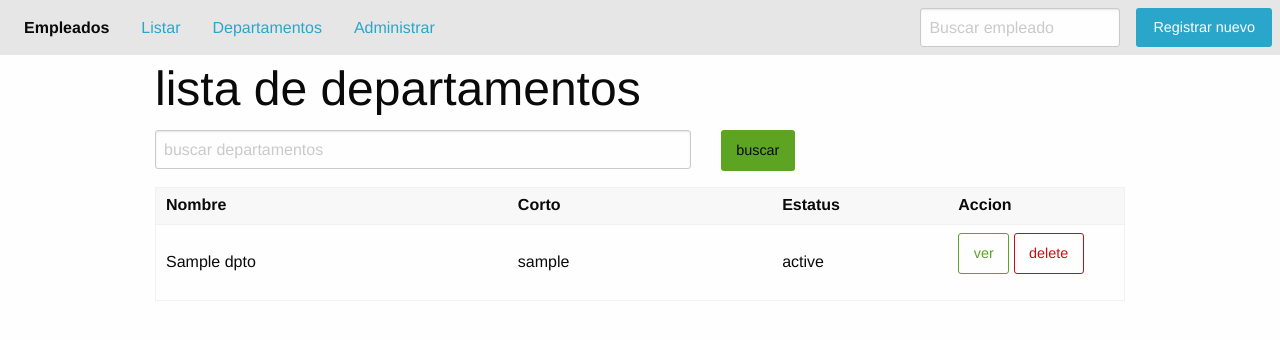
After one commit to rafadjrr/nomina, a Django app: template templates/departamento/lista.html in a window 1280 px wide. The commit adds this page. Shown: the top 340 px of the page. Run offline with Django 4.2, Linux system fonts and the light colour scheme; the template is opened without the code that fills it: most values are stand-ins (such as "Sample title", 1, 10 or a date in 2020); some libraries are stand-ins or nearby versions.

Commit message:
add action departamentos, list view

```diff
--- a/apps/departamento/urls.py
+++ b/apps/departamento/urls.py
@@ -2,6 +2,8 @@ from django.contrib import admin
 from django.urls import path
 
 from . import views
+app_name = "dpto_app"
 urlpatterns = [
-    path('new-departamento/', views.NewDepartamentoView.as_view(), name='newdpto')
+    path('new/', views.NewDepartamentoView.as_view(), name='newdpto'),
+    path('list/', views.DepartamentoListView.as_view(), name='listdpto')
 ]
--- a/apps/empleado/views.py
+++ b/apps/empleado/views.py
@@ -9,6 +9,7 @@ from .models import Empleado
 class EmpleadoListView(ListView):
 #    model = Empleado
     template_name = "empleado/list_all.html"
+    context_object_name = "empleados"
     paginate_by = 5
     def get_queryset(self):
         palabra_clave = self.request.GET.get("kword",'')
--- /dev/null
+++ b/templates/departamento/lista.html
@@ -0,0 +1,54 @@
+{% extends 'base.html' %}
+{% load static %}
+
+{% block titulo %}
+lista de departamentos
+{% endblock titulo %}
+
+
+{% block content %}
+{% include 'includes/header.html' %}
+<div class="grid-container">
+    <div class="grid-x">
+        <h1 class="cell">
+            lista de departamentos
+        </h1>
+
+        <form class="cell grid-x grid-margin-x" method="get">{% csrf_token %}
+            <div class="cell large-7">
+                <input type="text" placeholder="buscar departamentos" id="kword" name="kword">
+            </div>
+            <div class="cell large-1">
+                <button class="submit success button" type="submit">buscar</button>
+            </div>
+        </form>
+
+        <div class="cell">
+            <table>
+                <thead>
+                    <tr>
+                        <th width="200">Nombre</th>
+                        <th width="150">Corto</th>
+                        <th width="100">Estatus</th>
+                        <th width="100">Accion</th>
+                    </tr>
+                </thead>
+                <tbody>
+                    {% for dpto in departamentos %}
+                    <tr>
+                        <td>{{dpto.name}}</td>
+                        <td>{{dpto.nick}}</td>
+                        <td>{{dpto.estatus}}</td>
+                        <td>
+                            <a class="hollow button success"
+                                href="{% url 'dpto_app:listdpto' %}">ver</a>
+                            <button class="hollow button alert" href="#">delete</button>
+                        </td>
+                    </tr>
+                    {% endfor %}
+                </tbody>
+            </table>
+        </div>
+    </div>
+</div>
+{% endblock content %}
--- a/templates/empleado/list_all.html
+++ b/templates/empleado/list_all.html
@@ -32,7 +32,7 @@ listado de empleados
                     </tr>
                 </thead>
                 <tbody>
-                    {% for empleado in object_list %}
+                    {% for empleado in empleados %}
                     <tr>
                         <td>{{empleado.id}}</td>
                         <td>{{empleado.first_name}}</td>
@@ -60,7 +60,7 @@ listado de empleados
 
                     {% for page in paginator.page_range %}
 
-                    {% if page == page_obj.number  %}
+                    {% if page == page_obj.number %}
 
                     <li class="current"><span class="show-for-sr">You're on page</span> {{page}}</li>
                     {% else %}
--- a/templates/includes/header.html
+++ b/templates/includes/header.html
@@ -6,7 +6,7 @@
                 <li>
                     <a href="{% url 'empleado_app:empleados_all' %}">Listar</a>
                 </li>
-                <li><a href="#">Departamentos</a></li>
+                <li><a href="{% url 'dpto_app:listdpto' %}">Departamentos</a></li>
                 <li><a href="#">Administrar</a></li>
             </ul>
         </div>
```
Also changed, not shown: apps/departamento/views.py (+11 -0 lines).
